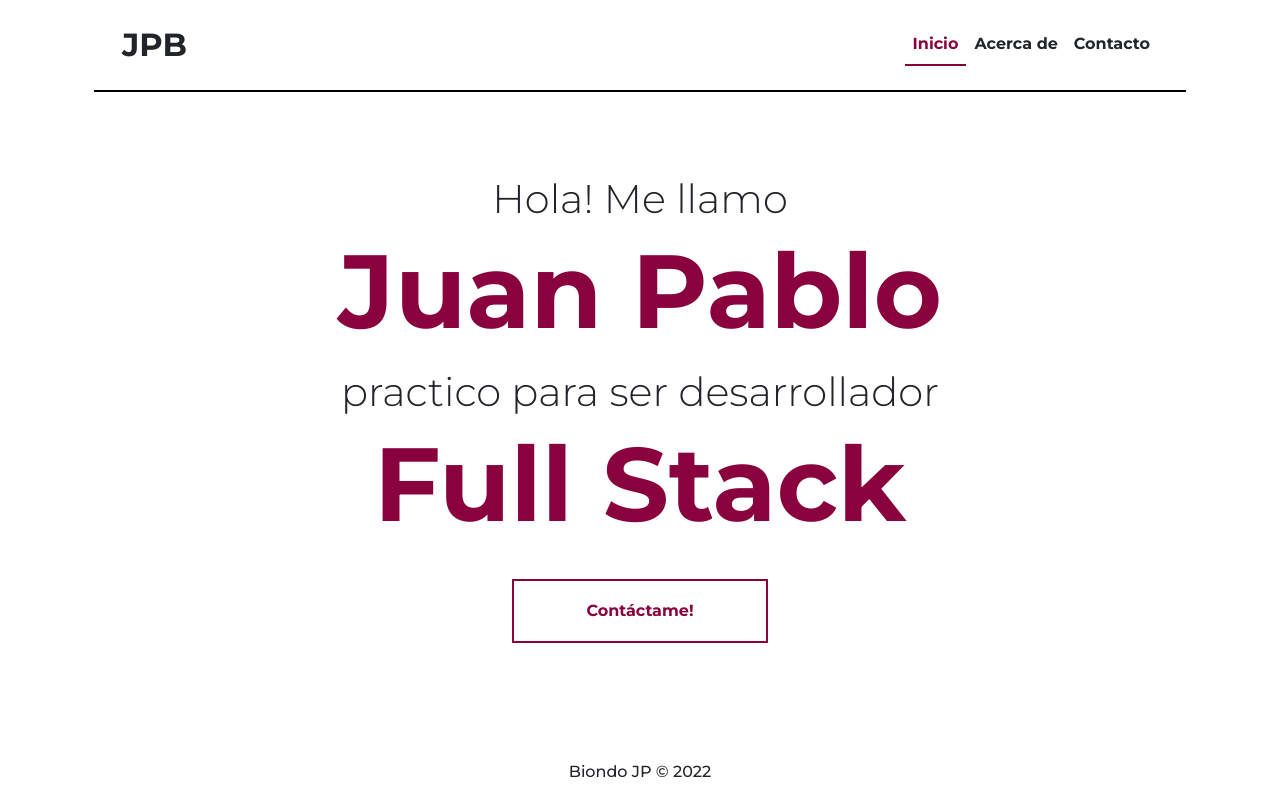
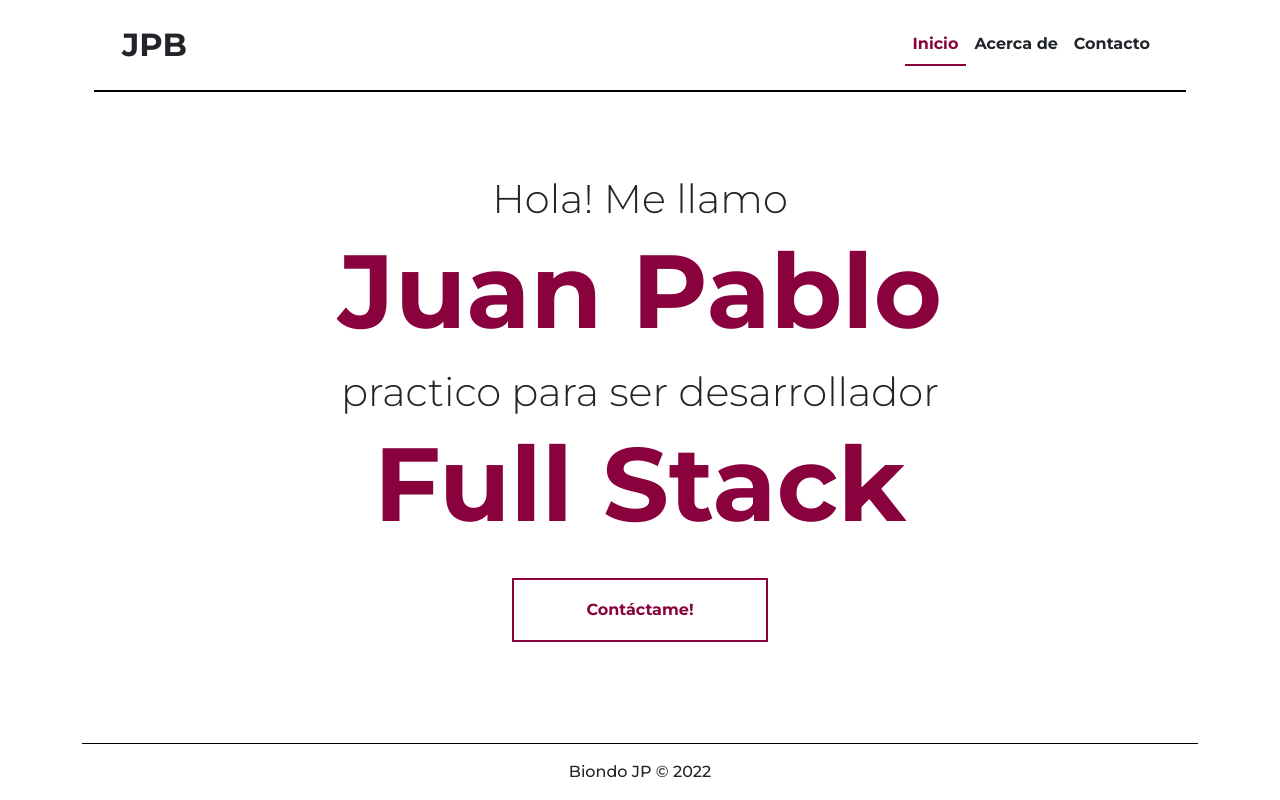
Before and after one commit to caylow/FRONTEND, an Angular app: page / in a window 1280 px wide. Built offline with nearby package versions, Linux system fonts and the light colour scheme.

Commit message:
Add black top border to app-footer

```diff
--- a/src/styles.css
+++ b/src/styles.css
@@ -87,6 +87,7 @@ app-about-me, app-contact-form{
     width: 100%;
 }
 app-footer{
+    border-top: 1px solid var(--secondary-color);
     background-color: #fff;
 }
 
```
